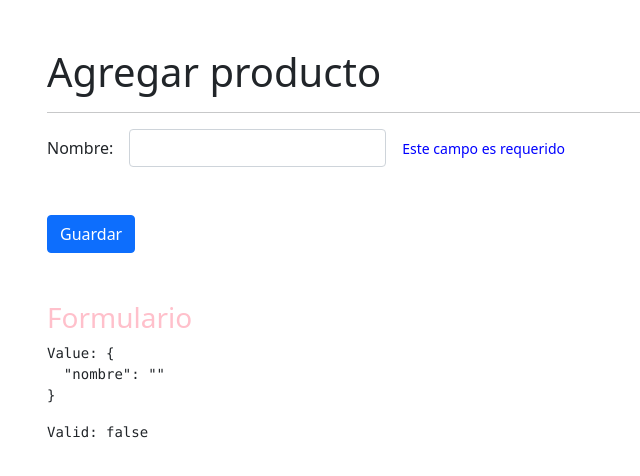
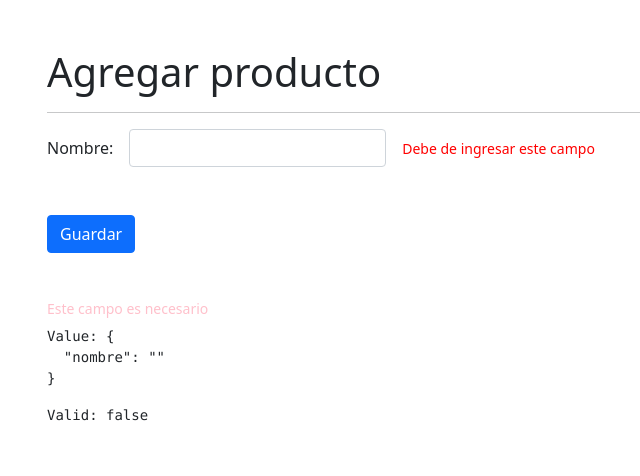
Before and after one commit to WiiruxCruz/11-directivasApp, an Angular app: page /productos/agregar in a window 1280 px wide. Shown: the top 476 px of the page, without its empty margins (35-675 px from the left). Built offline with nearby package versions, Linux system fonts and the light colour scheme.

Commit message:
Cambiar el mensaje de las etiquetas

```diff
--- a/src/app/productos/pages/agregar/agregar.component.html
+++ b/src/app/productos/pages/agregar/agregar.component.html
@@ -17,12 +17,11 @@
 
 		<div class="col-auto">
 			<span
-				class="form-text"
 				error-msg
-				color="blue"
+				color="red"
+				mensaje="Debe de ingresar este campo"
 				*ngIf="tieneError('nombre')"
 			>
-				Este campo es requerido
 			</span>
 		</div>
 
--- a/src/app/shared/directives/error-msg.directive.ts
+++ b/src/app/shared/directives/error-msg.directive.ts
@@ -7,6 +7,7 @@
 
 	htmlElement: ElementRef<HTMLElement>;
 	@Input() color: string = 'red';
+	@Input() mensaje: string = 'Este campo es necesario';
 
 	constructor( private el: ElementRef<HTMLElement> ) {
 		this.htmlElement = el;
@@ -14,10 +15,16 @@
 	ngOnInit(): void {
 		console.log('NgOnInit en la directiva');
 		this.setColor();
+		this.setMensaje();
 	}
 
 	setColor(): void {
 		this.htmlElement.nativeElement.style.color = this.color;
+		this.htmlElement.nativeElement.classList.add('form-text');
+	}
+
+	setMensaje(): void {
+		this.htmlElement.nativeElement.innerHTML = this.mensaje;
 	}
 
 }
```
